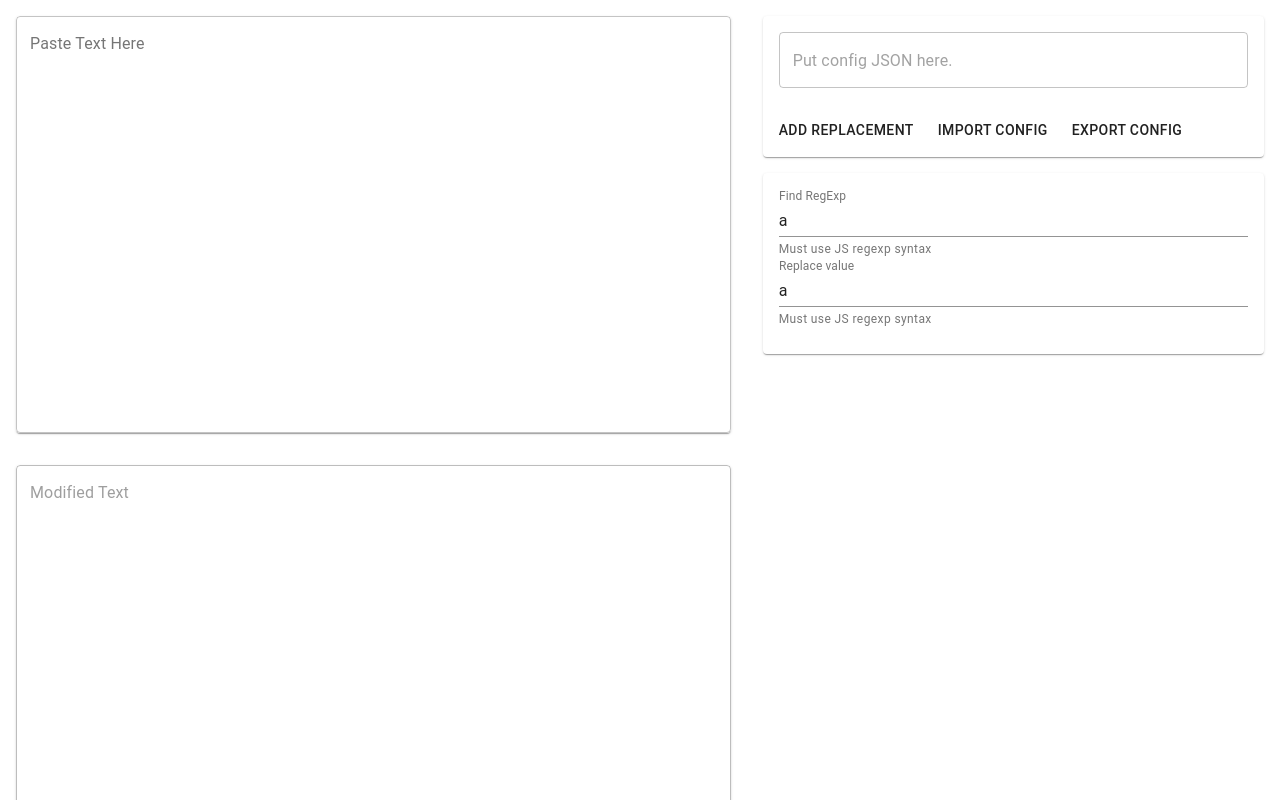
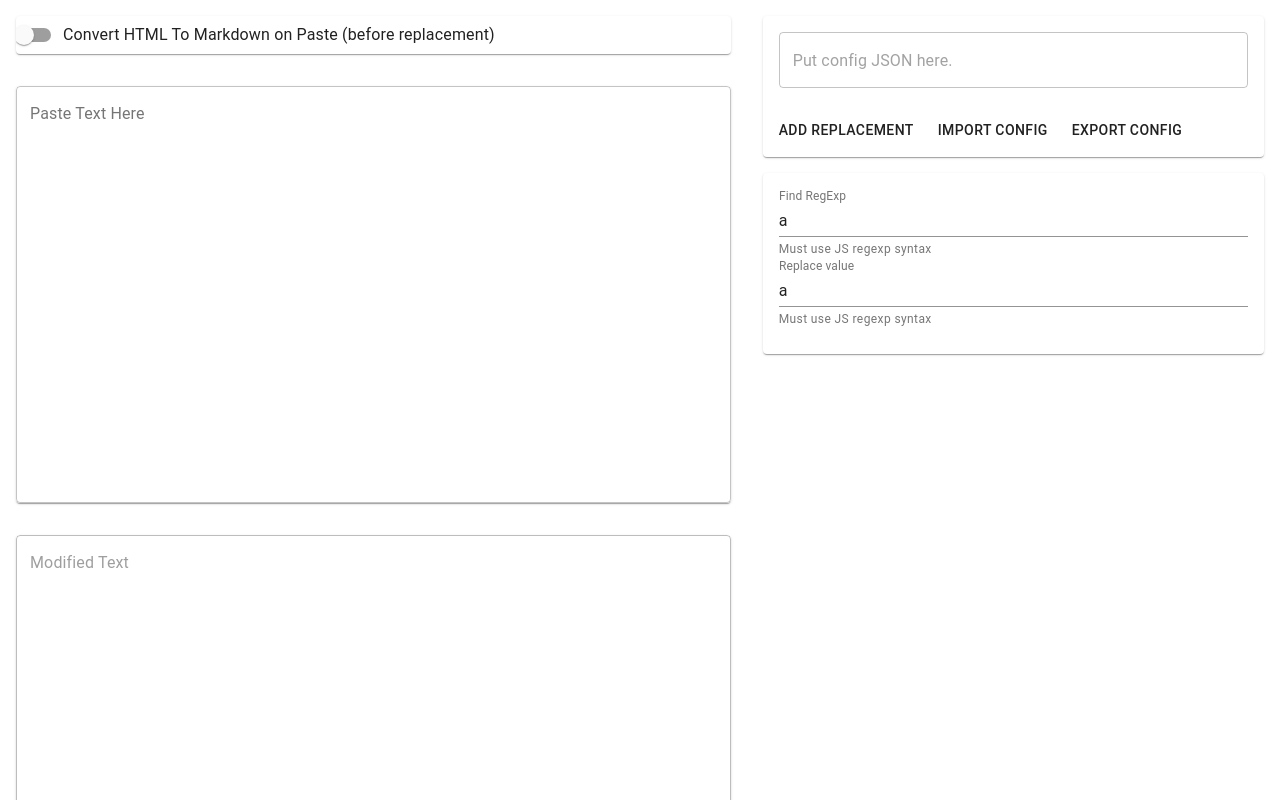
Before and after one commit to ken-bimmel/autoregexp, a React (Create React App) app: page / in a window 1280 px wide. Shown: the top 800 px of the page. Built offline with nearby package versions, Linux system fonts and the light colour scheme.

Commit message:
Add support for pasting HTML to MD

```diff
--- a/package.json
+++ b/package.json
@@ -11,6 +11,7 @@
     "react": "^17.0.2",
     "react-dom": "^17.0.2",
     "react-scripts": "4.0.3",
+    "turndown": "^7.1.1",
     "web-vitals": "^1.1.2"
   },
   "scripts": {
--- a/src/App.jsx
+++ b/src/App.jsx
@@ -4,7 +4,8 @@ import TextField from '@material-ui/core/TextField';
 import Snackbar from '@material-ui/core/Snackbar';
 import MuiAlert from '@material-ui/lab/Alert';
 import ReplaceBox from './ReplaceBox';
-import { Button, Card, CardActions, CardContent } from '@material-ui/core';
+import { Button, Card, CardActions, CardContent, FormControlLabel, Switch } from '@material-ui/core';
+import TurndownService from 'turndown';
 
 function Alert(props) {
   return <MuiAlert elevation={6} variant="filled" {...props} />;
@@ -17,10 +18,18 @@ function App() {
   const [clipSuccess, setClipSuccess] = useState(false);
   const [clipFailure, setClipFailure] = useState(false);
 
+  const [htmlToMarkdown, setHtmlToMarkdown] = useState(false);
+
+  const turndownService = new TurndownService({ headingStyle: "atx", hr: "---", bulletListMarker: "-", codeBlockStyle: "fenced" })
+
 
 
   function handlePaste(event) {
     let rawText = (event.clipboardData || window.clipboardData).getData('text');
+    if (htmlToMarkdown) {
+      rawText = (event.clipboardData || window.clipboardData).getData('text/html');
+      rawText = turndownService.turndown(rawText);
+    }
     for (let replacement of replacements) {
       const regExp = new RegExp(replacement.find, 'g');
       rawText = rawText.replaceAll(regExp, replacement.replace)
@@ -87,6 +96,20 @@ function App() {
             direction="column"
             spacing={4}
           >
+            <Grid item>
+              <Card>
+                <FormControlLabel
+                  control={
+                    <Switch
+                      checked={htmlToMarkdown}
+                      onChange={(event) => setHtmlToMarkdown(event.target.checked)}
+                      color="primary"
+                    />
+                  }
+                  label="Convert HTML To Markdown on Paste (before replacement)"
+                />
+              </Card>
+            </Grid>
             <Grid item>
               <Card>
                 <TextField
--- a/src/ReplaceBox.jsx
+++ b/src/ReplaceBox.jsx
@@ -19,7 +19,7 @@ function ReplaceBox(props) {
     if (findRegExp && replaceValue) {
       props.changeCallback({ find: findRegExp, replace: replaceValue })
     }
-  }, [findRegExp, replaceValue])
+  }, [findRegExp, replaceValue, props])
 
   return (
     <Grid item>
```
Also changed, not shown: 1 other file (tests, documents, lock files or other folders).
